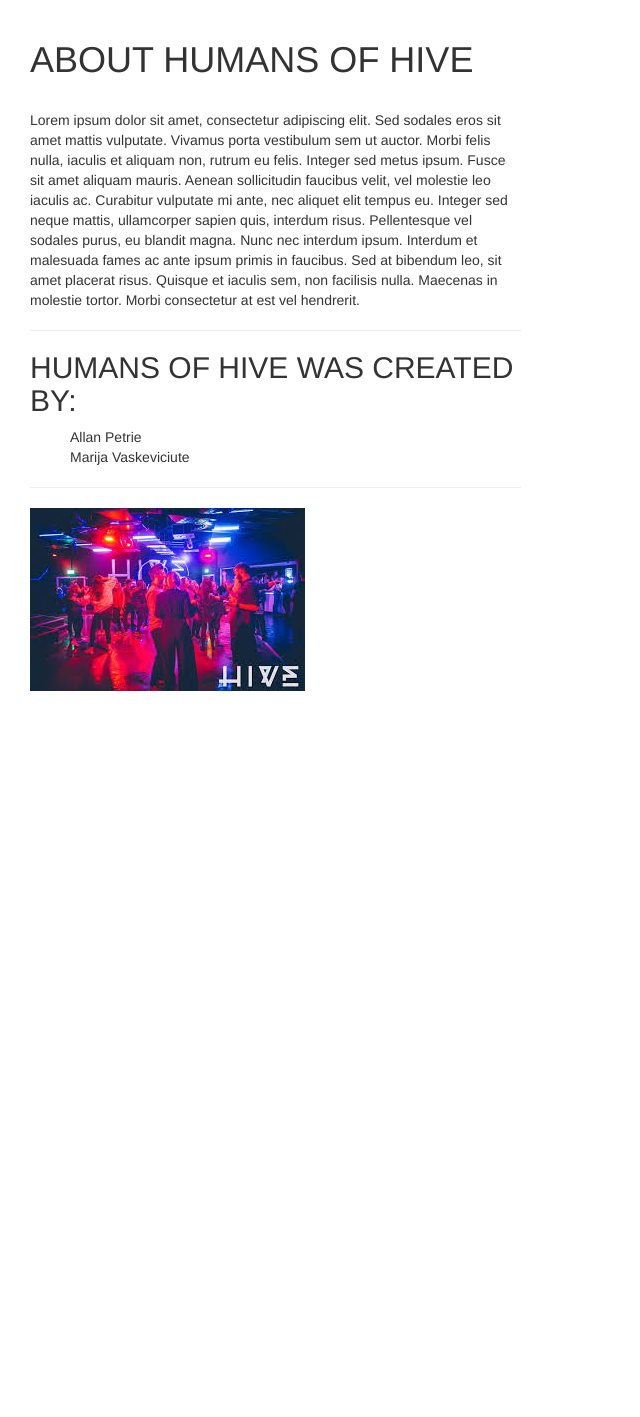
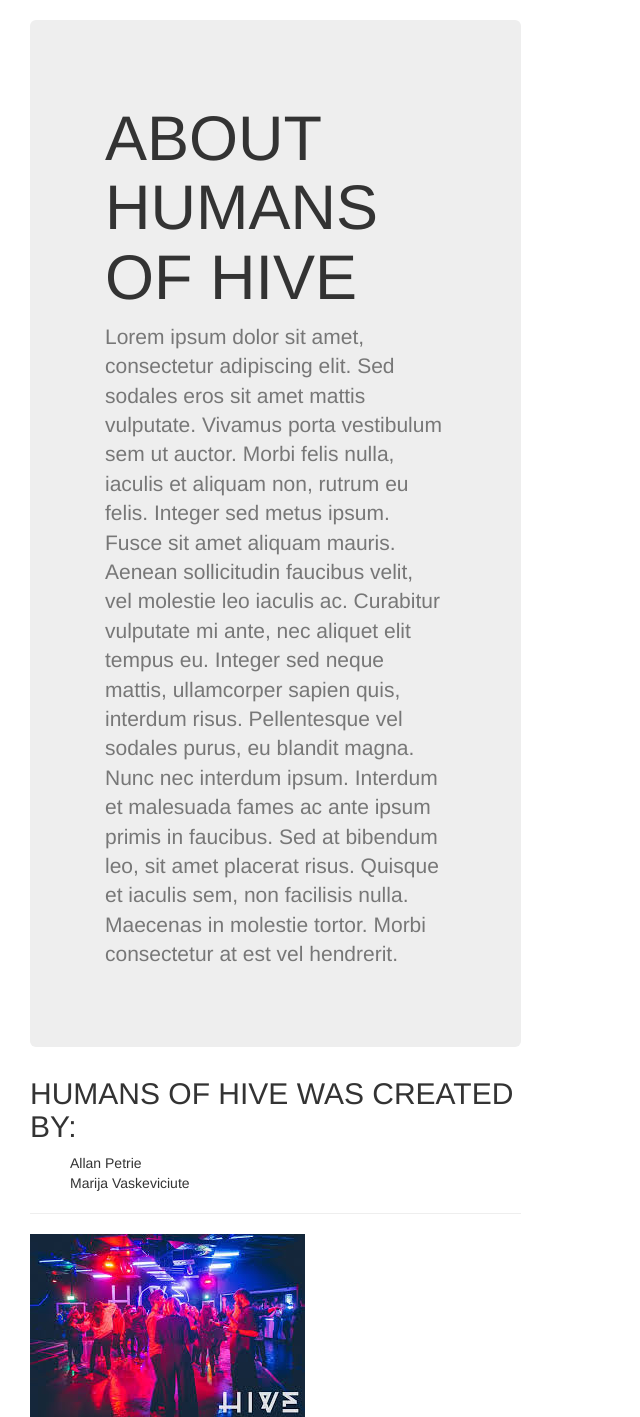
Before and after one commit to AllanPetrie/humans_of_hive_project, a Django app: page /humans_of_hive/about/ in a window 1280 px wide. Shown: the part 101-1518 px from the top of the page, without its empty margins (0-640 px from the left). Before the commit the page ends 792 px from the top, so only its background shows below. Run offline with Django 3.2, Linux system fonts and the light colour scheme; some libraries are stand-ins or nearby versions.

Commit message:
updated about: Allan

```diff
--- a/templates/humans_of_hive/about.html
+++ b/templates/humans_of_hive/about.html
@@ -6,8 +6,12 @@
 {% endblock %}
 
 {% block body_block %}
-  <h1>About Humans of Hive</h1><br />
-  <p>{{ info }}</p><hr />
+  <div class="jumbotron">
+    <div class="container">
+      <h1 class="jumbotron-heading">About Humans of Hive</h1>
+      <p class="lead text-muted">{{ info }}</p>
+    </div>
+  </div>
 
     <div>
       <h2>Humans of Hive was created by:</h2>
```
